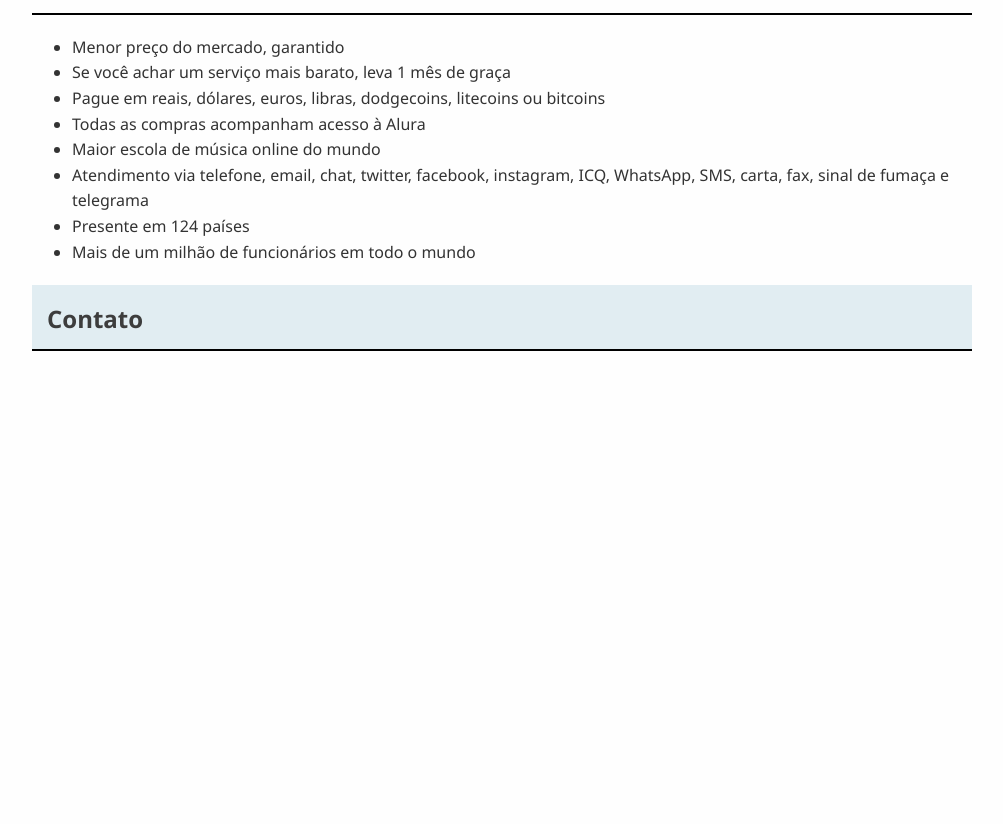
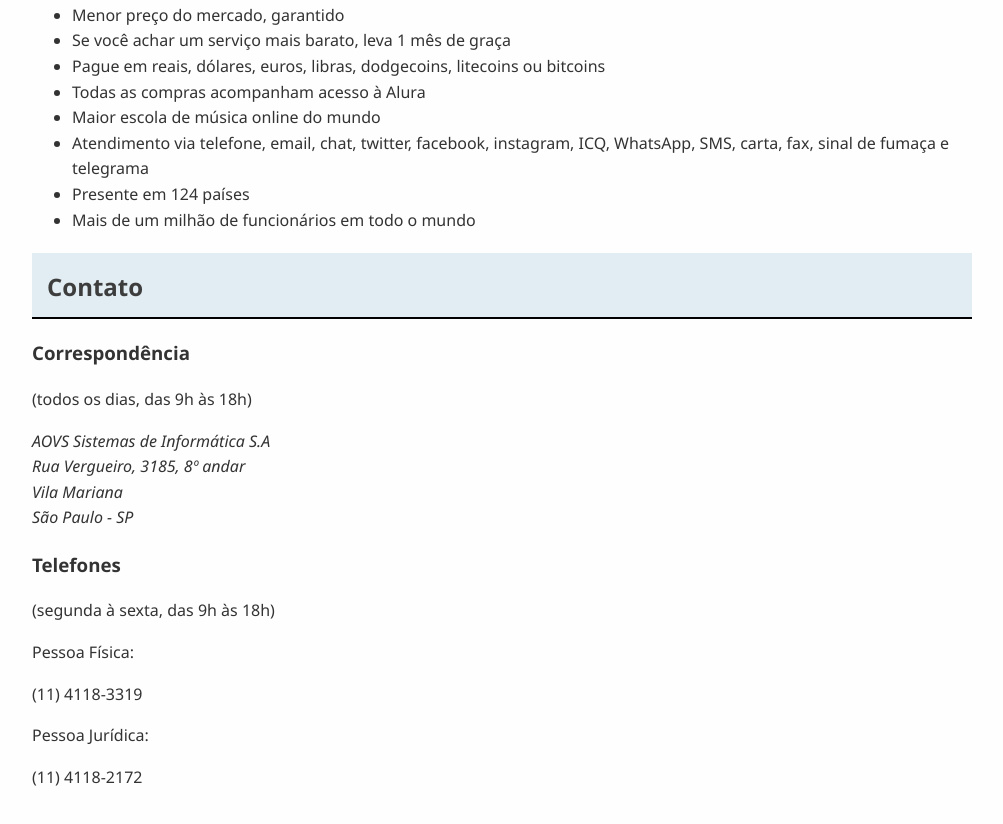
Before and after one commit to PernilTO/PernilTO.github.io, a plain HTML site: page sobre.html in a window 1280 px wide. Shown: the part 1752-2576 px from the top of the page, without its empty margins (138-1141 px from the left). Before the commit the page ends 2162 px from the top, so only its background shows below. Drawn offline with Linux system fonts and the light colour scheme.

Commit message:
Tópico CSS, Atividade 6

```diff
--- a/sobre.html
+++ b/sobre.html
@@ -31,7 +31,6 @@
     <p>Assine os cursos da MusicDot. Acesse <a href="index.html">nosso site</a> ou entre em contato se tiver dúvidas.
         Conheça também <a href="#historia">nossa história</a> e <a href="#diferenciais">nossos diferenciais</a>.</p>
 
-    <div class="historia-container">
     <h2 id="historia">História</h2>
 
     <figure class="familia">
@@ -62,7 +61,6 @@
             homenagens e condecorações. Todos os presidentes do Brasil já visitaram as instalações da MusicDot, além de presidentes
             da União Europeia, da Ásia e o secretário-geral da ONU.</p>
     </div>
-    </div>
 
     <h2 id="diferenciais">Diferenciais</h2>
 
@@ -80,5 +78,29 @@
 
     <h2 id="contato">Contato</h2>
 
+    <div class="contato-info">
+        <h3>Correspondência</h3>
+        <p class="contato-horario">(todos os dias, das 9h às 18h)</p>
+        <address>
+            AOVS Sistemas de Informática S.A<br>
+            Rua Vergueiro, 3185, 8º andar<br>
+            Vila Mariana<br>
+            São Paulo - SP
+        </address>
+
+        <h3>Telefones</h3>
+        <p class="contato-horario">(segunda à sexta, das 9h às 18h)</p>
+
+        <div class="contato-tipo">
+            <p>Pessoa Física:</p>
+            <p class="contato-detalhe">(11) 4118-3319</p>
+        </div>
+
+        <div class="contato-tipo">
+            <p>Pessoa Jurídica:</p>
+            <p class="contato-detalhe">(11) 4118-2172</p>
+        </div>
+    </div>
+
 </body>
 </html>
```
Lines whose indentation alone changed are shown as unchanged.
